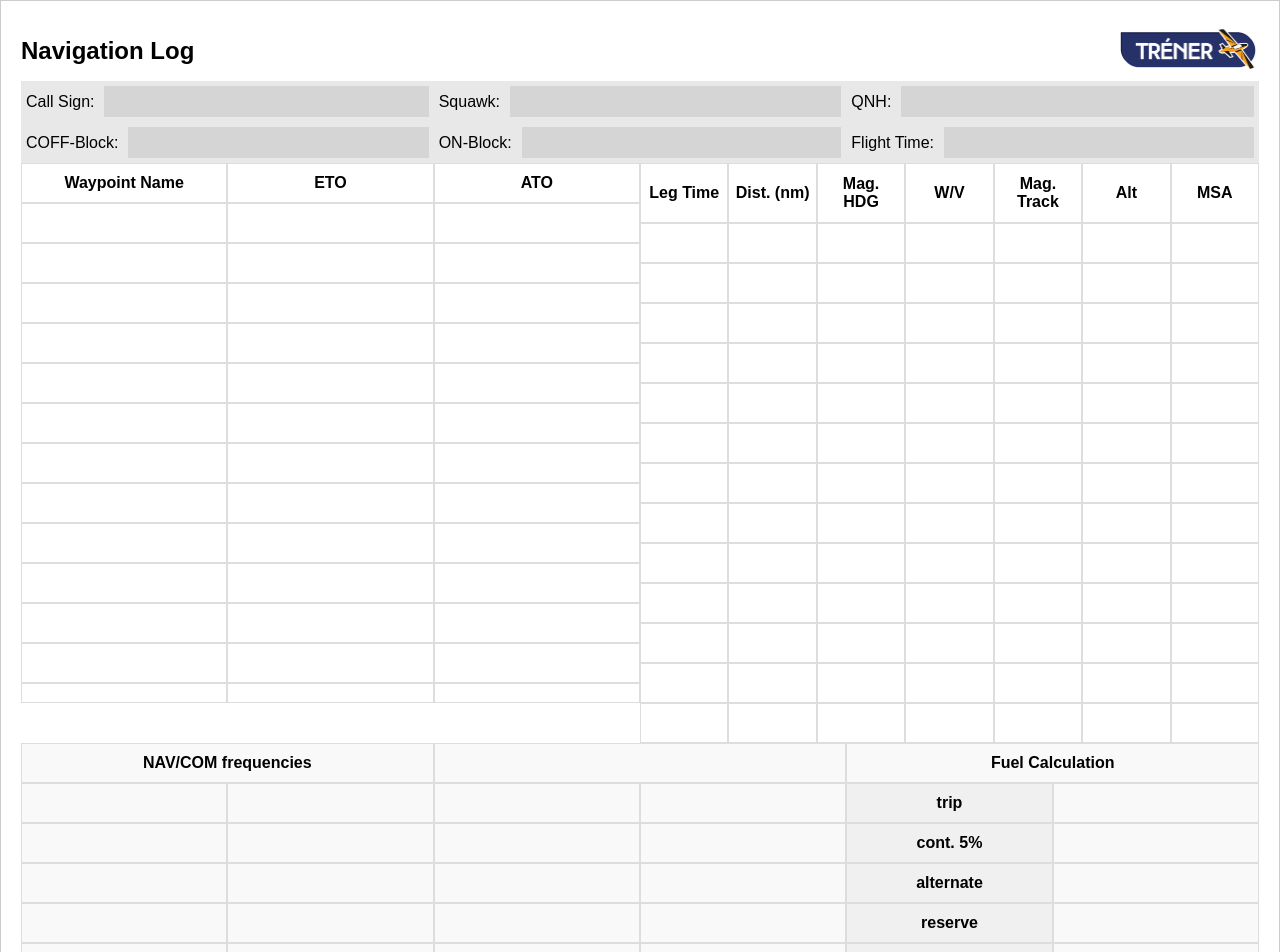
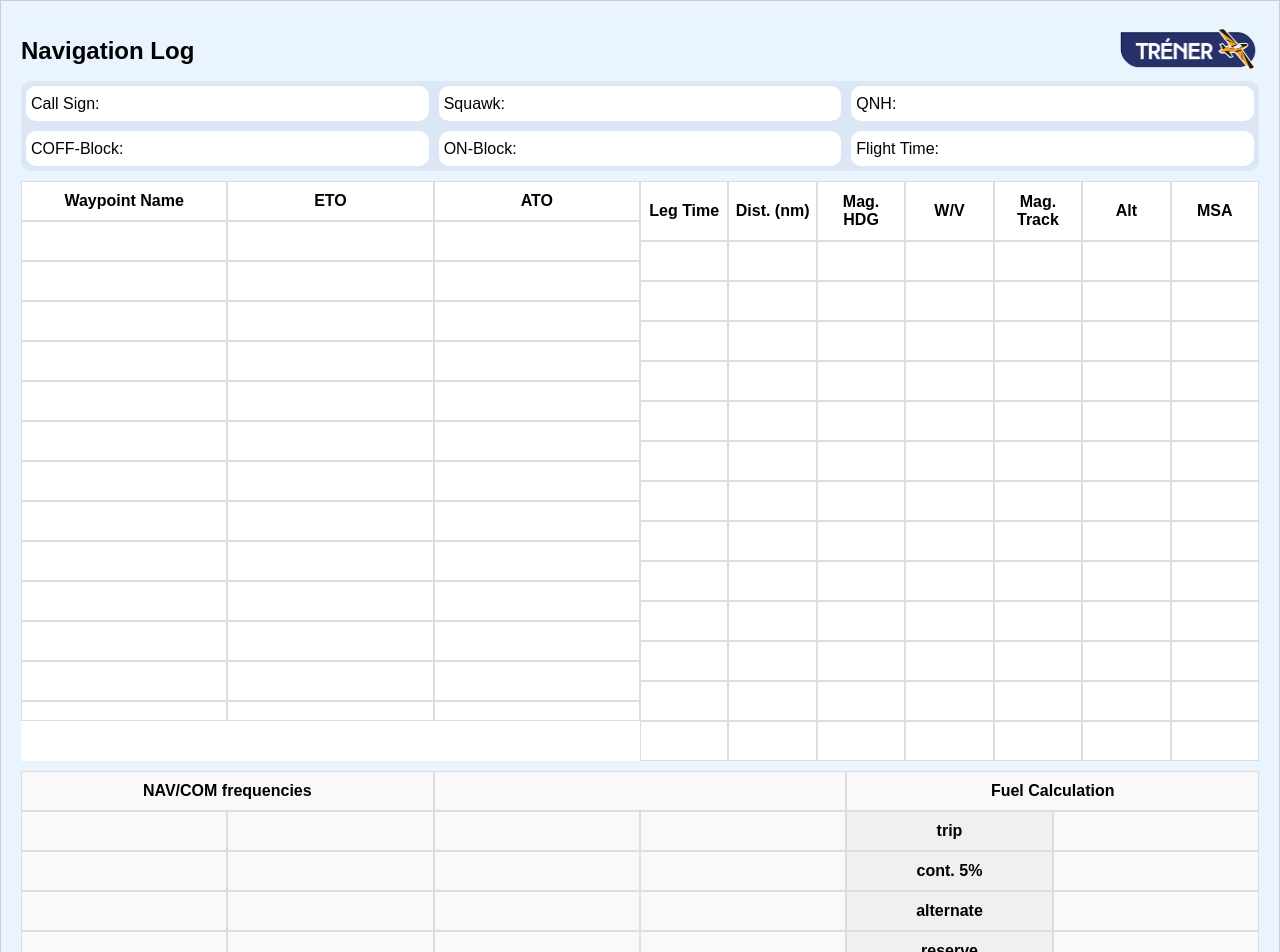
Before and after one commit to fehertoypeter/NavigationLogT, a React (Create React App) app: page / in a window 1280 px wide. Shown: the top 952 px of the page. Built offline with nearby package versions, Linux system fonts and the light colour scheme.

Commit message:
design fix

```diff
--- a/src/components/Calculator/NavigationLog.css
+++ b/src/components/Calculator/NavigationLog.css
@@ -1,7 +1,7 @@
 .navigation-log {
   font-family: Arial, sans-serif;
   max-width: 100%;
-
+  background-color: #eaf4fe;
   margin: 0 auto;
   padding: 20px;
   border: 1px solid #ccc;
@@ -24,15 +24,19 @@
   display: flex;
   flex-wrap: wrap;
   justify-content: space-between;
+  background-color: #dce7f6;
+  border-radius: 10px;
+  margin-bottom: 10px;
 }
 
 .table-container > div {
   display: flex;
   align-items: center;
   flex: 1 1 30%;
-
   padding: 5px;
-  background-color: #8080802e;
+  background-color: white;
+  border-radius: 10px;
+  margin: 5px;
 }
 
 .table-container p {
@@ -45,20 +49,22 @@
 
 .table-container input {
   width: 100%; /* Az input mező kitölti az összes elérhető helyet */
-  padding: 8px;
-  box-sizing: border-box;
-}
-.table-container input {
-  width: 100%; /* Az input mező kitölti az összes elérhető helyet */
-  padding: 8px;
+  padding: 5px;
   box-sizing: border-box;
   border: none; /* Nincs körvonal (border) */
   outline: none; /* Nincs fókusz körvonal */
-  background-color: #8080802e;
+}
+.four-grid {
+  display: grid;
+  grid-template-columns: repeat(4, 1fr);
+  gap: 12px;
+  width: 100%;
 }
 .main-container {
   display: flex;
   width: 100%;
+
+  padding-bottom: 10px;
 }
 
 .left-column,
@@ -66,6 +72,7 @@
   display: flex;
   flex-direction: column;
   width: 50%;
+  background: white;
 }
 
 .row {
@@ -107,6 +114,7 @@
 }
 .block-container {
   width: 100%;
+  margin-bottom: 10px;
 }
 
 .row {
@@ -154,6 +162,8 @@
 .custom-final-block {
   display: flex;
   width: 100%;
+  background: white;
+  margin-bottom: 40px;
 }
 
 .custom-left-column {
```
